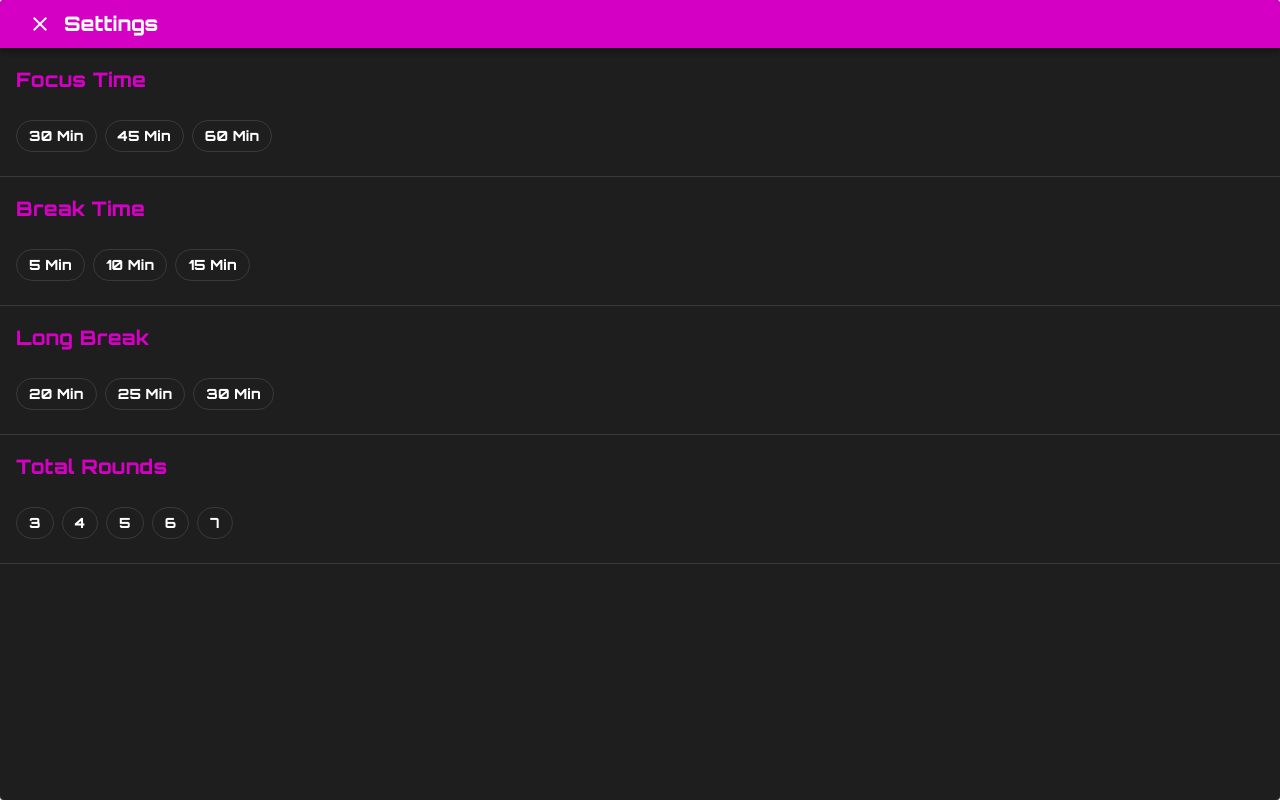
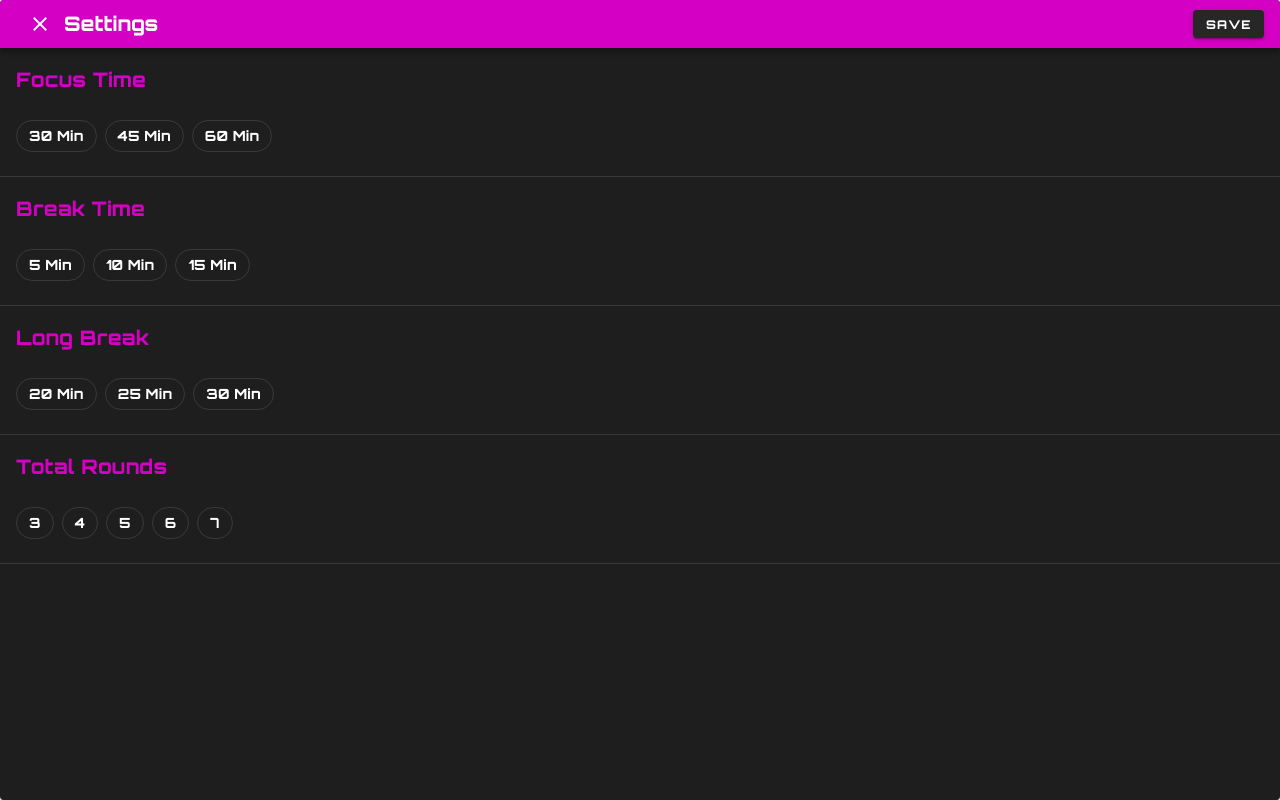
Before and after one commit to PilarCha/Vue-Pomodoro, a Vue app: page / in a window 1280 px wide. Built offline with nearby package versions, Linux system fonts and the light colour scheme.

Commit message:
Save button has been added html wise

```diff
--- a/src/components/PickTime.vue
+++ b/src/components/PickTime.vue
@@ -35,6 +35,13 @@
             <v-icon>mdi-close</v-icon>
           </v-btn>
           <v-toolbar-title>Settings</v-toolbar-title>
+          <v-spacer></v-spacer>
+
+          <v-btn
+            small
+          >
+            Save
+          </v-btn>
         </v-toolbar>
 
         <div
```
